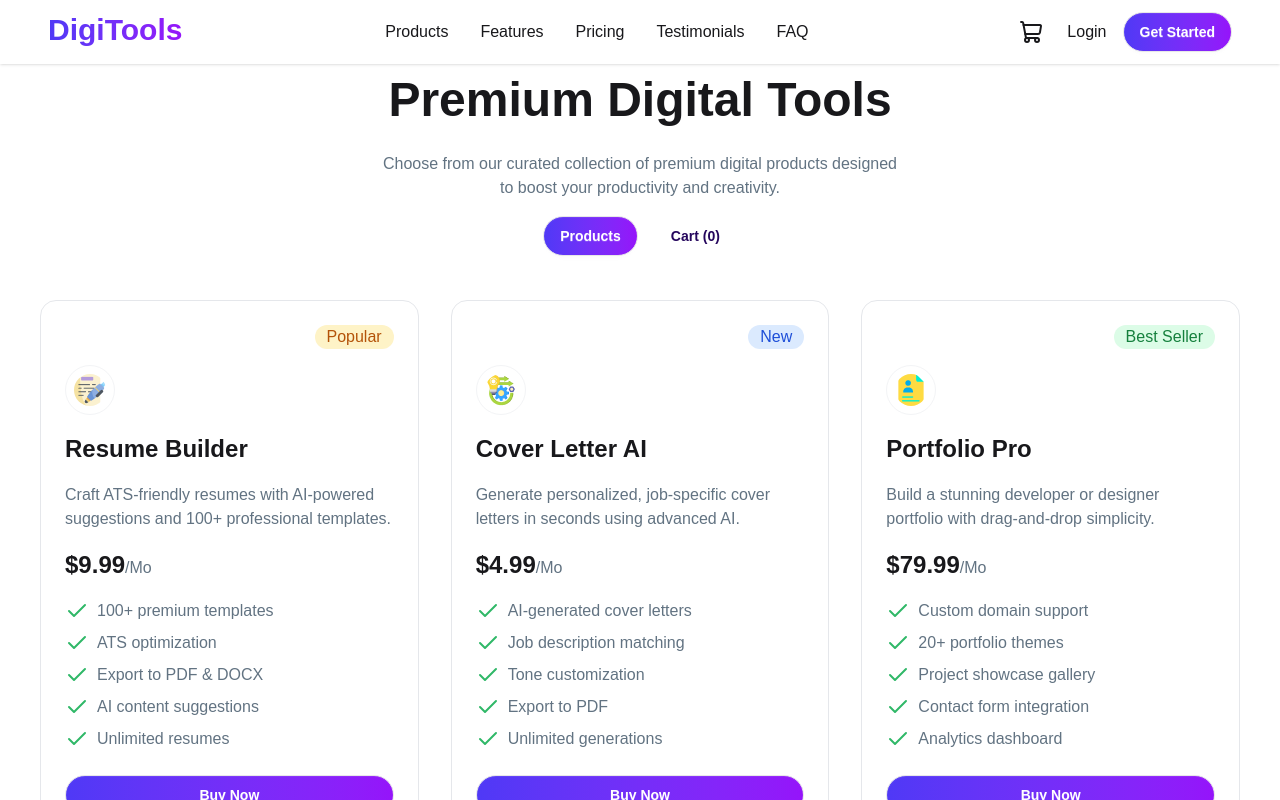
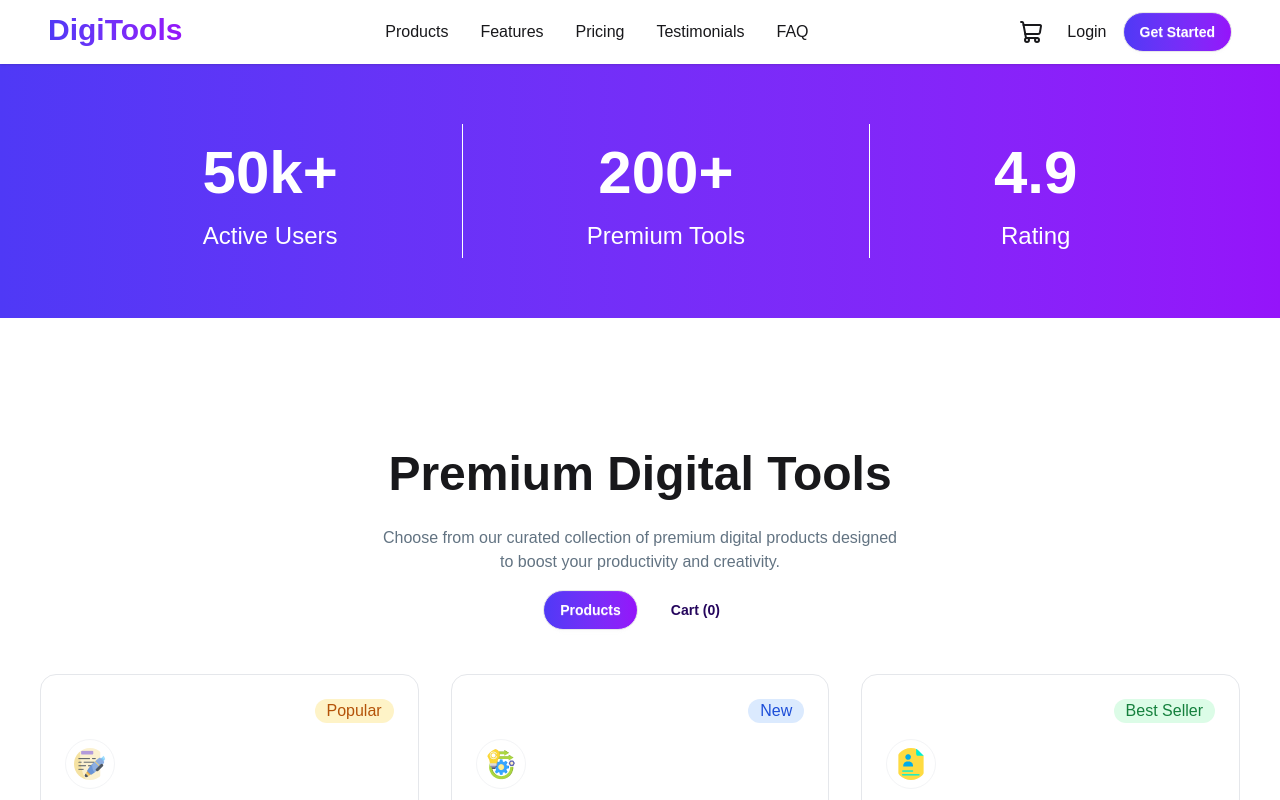
Before and after one commit to Sadik-BN/DigiTools, a React (Vite) app: page / in a window 1280 px wide. Shown: the top 800 px of the page. Built offline with nearby package versions, Linux system fonts and the light colour scheme.

Commit message:
Stats Section Added

```diff
--- a/src/App.jsx
+++ b/src/App.jsx
@@ -2,6 +2,7 @@ import { useState } from "react"
 import Navbar from "./components/Navbar/Navbar"
 import axios from "axios"
 import DigiTools from "./components/DigiTools/DigiTools"
+import Stats from "./components/Stats/Stats"
 
 function App() {
 
@@ -22,6 +23,7 @@ function App() {
         </Navbar>
       </header>
       <main>
+        <Stats></Stats>
         <DigiTools added={added} setAdded={setAdded} dataPromise={dataPromise} total={total} setTotal={setTotal}></DigiTools>
 
       </main>
--- a/src/components/DigiTools/DigiTools.jsx
+++ b/src/components/DigiTools/DigiTools.jsx
@@ -11,7 +11,7 @@ const DigiTools = ({ dataPromise, added, setAdded, total, setTotal }) => {
         setTab(2);
     }
     return (
-        <div className="container mx-auto px-10">
+        <div className="container mx-auto px-10 mt-30">
 
             <div className="flex flex-col items-center justify-center space-y-4 mb-11">
                 <h1 className="text-[48px] font-extrabold text-center">Premium Digital Tools</h1>
--- /dev/null
+++ b/src/components/Stats/Stats.jsx
@@ -0,0 +1,22 @@
+const Stats = () => {
+    return (
+        <div className="bg-linear-to-r from-[#4F39F6] to-[#9514FA] py-15">
+            <div className="container mx-auto px-10 flex flex-col md:flex-row justify-center items-center">
+                <div className="md:px-31 md:py-1 border-b md:border-r md:border-b-0 md:border-r-white border-b-white py-15">
+                    <h1 className="text-white font-extrabold text-[60px] text-center">50k+</h1>
+                    <p className="text-[24px] text-white text-center">Active Users</p>
+                </div>
+                <div className="md:px-31 md:py-1 py-15 border-b md:border-r md:border-b-0 md:border-r-white border-b-white">
+                    <h1 className="text-white font-extrabold text-[60px] text-center">200+</h1>
+                    <p className="text-[24px] text-white text-center">Premium Tools</p>
+                </div>
+                <div className="md:px-31 md:py-1 py-15">
+                    <h1 className="text-white font-extrabold text-[60px] text-center">4.9</h1>
+                    <p className="text-[24px] text-white text-center">Rating</p>
+                </div>
+            </div>
+        </div>
+    );
+};
+
+export default Stats;
```
